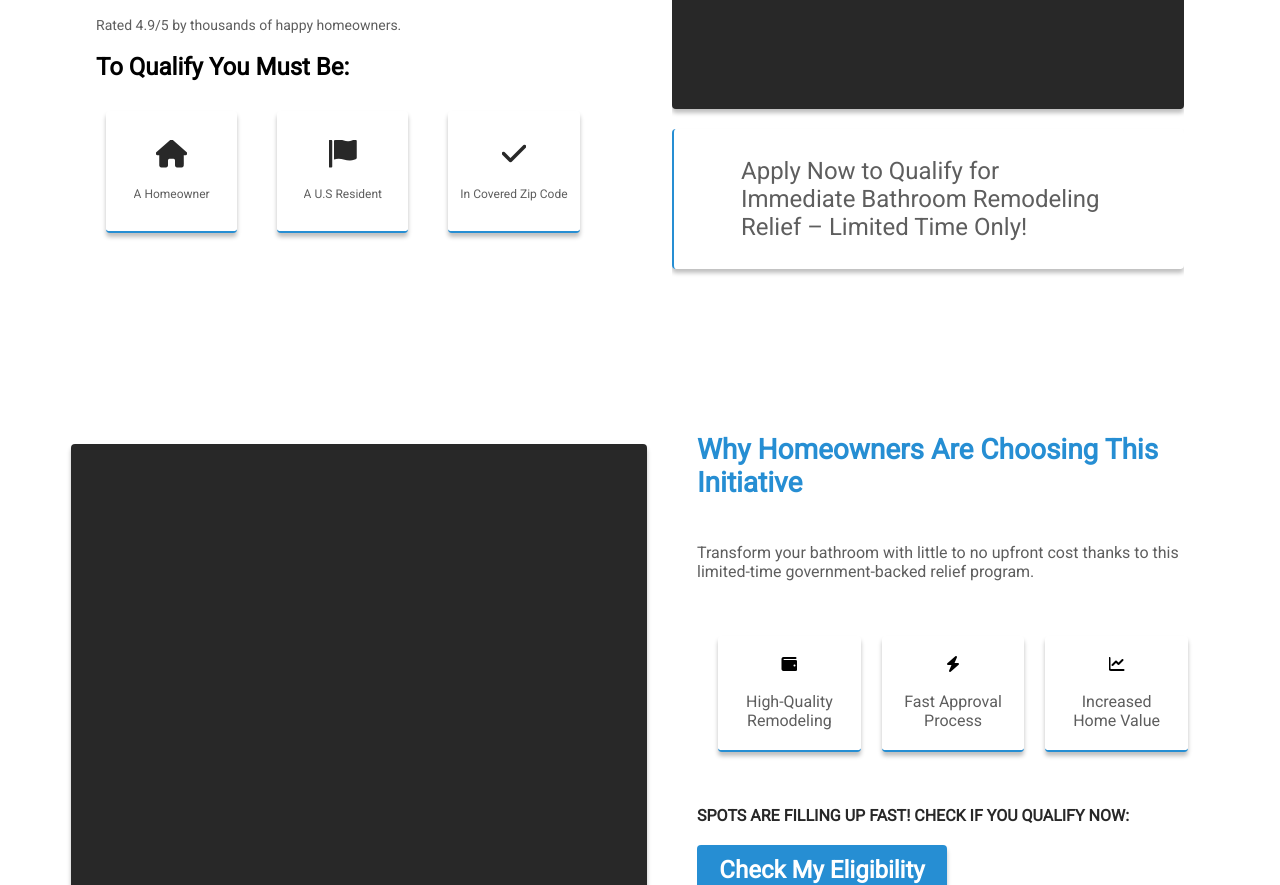
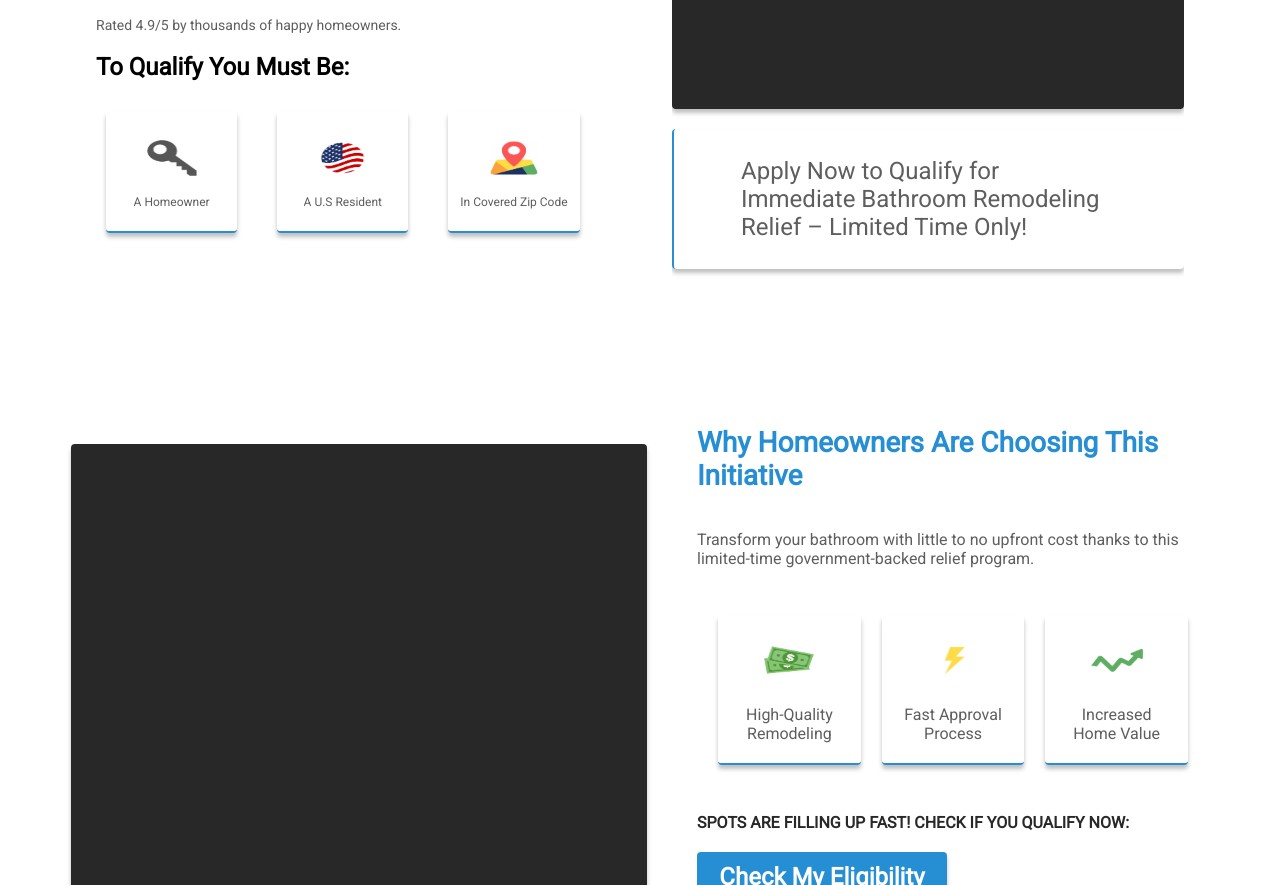
Before and after one commit to Riley-Hyrax/Bathroom, a plain HTML site: page index.html in a window 1280 px wide. Shown: the part 501-1386 px from the top of the page. Drawn offline with nearby package versions, Linux system fonts and the light colour scheme.

Commit message:
added icos

```diff
--- a/css/styles.css
+++ b/css/styles.css
@@ -395,6 +395,7 @@ section {
 
     .s3-p1{
         font-size: 16px;
+        text-align: center;
     }
 
     .s3-button{
--- a/index.html
+++ b/index.html
@@ -35,16 +35,16 @@
                 <h1 class="s1-h1-quality">To Qualify You Must Be:</h1>
                 <div class="s1-c1-block">
                     <div class="s1-block-item">
-                        <i class="fas fa-home"></i>
+                        <img src="img/Homeowner.webp" alt="" class="s1-img">
                         <p class="block-p1">A Homeowner</p>
                     </div>
                     <div class="s1-block-item">
-                        <i class="fas fa-flag"></i>
+                        <img src="img/US-Citizen.webp" alt="" class="s1-img">
                         <p class="block-p1">A U.S Resident</p>
 
                     </div>
                     <div class="s1-block-item">
-                        <i class="fas fa-check"></i>
+                        <img src="img/Zip-Code.webp" alt="" class="s1-img">
                         <p class="block-p1">In Covered Zip Code</p>
 
                     </div>
@@ -67,15 +67,15 @@
 
                 <ul class="s2-benefits">
                     <li class="s2-benefit-item">
-                        <i class="fas fa-wallet"></i>
+                        <img src="img/Affordable.webp" alt="" class="s1-img">
                         <p class="s2-benefit-text">High-Quality Remodeling</p>
                     </li>
                     <li class="s2-benefit-item">
-                        <i class="fas fa-bolt"></i>
+                        <img src="img/Fast-Approve.webp" alt="" class="s1-img">
                         <p class="s2-benefit-text">Fast Approval Process</p>
                     </li>
                     <li class="s2-benefit-item">
-                        <i class="fas fa-chart-line"></i>
+                        <img src="img/Increase-Value.webp" alt="" class="s1-img">
                         <p class="s2-benefit-text">Increased Home Value</p>
                     </li>
                 </ul>
```
Also changed, not shown: img/Affordable.webp (added), img/Fast-Approve.webp (added), img/Homeowner.webp (added), img/Increase-Value.webp (added), img/US-Citizen.webp (added), img/Zip-Code.webp (added).
